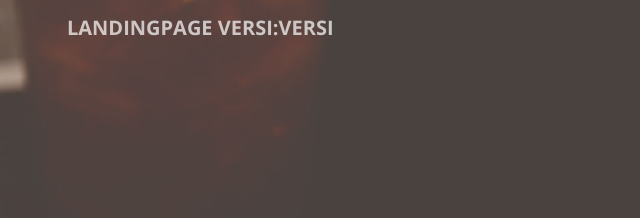
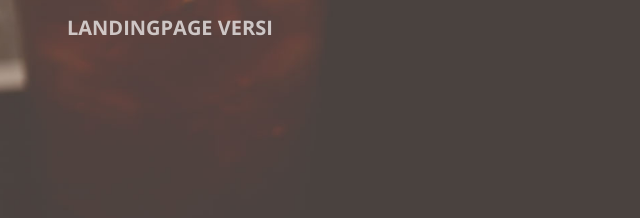
Before and after one commit to indrapurnomo/web-test, a website with bundled scripts: page index.html in a window 1280 px wide. Shown: the top 218 px of the page, 18-658 px from the left. Built offline with nearby package versions, Linux system fonts and the light colour scheme.

Commit message:
Update index.html

```diff
--- a/index.html
+++ b/index.html
@@ -31,7 +31,7 @@
   <!-- Navigation -->
   <nav class="navbar navbar-expand-lg navbar-light fixed-top" id="mainNav">
     <div class="container">
-      <a class="navbar-brand js-scroll-trigger" href="#page-top">Landingpage Versi:versi</a>
+      <a class="navbar-brand js-scroll-trigger" href="#page-top">Landingpage versi</a>
       <button class="navbar-toggler navbar-toggler-right" type="button" data-toggle="collapse" data-target="#navbarResponsive" aria-controls="navbarResponsive" aria-expanded="false" aria-label="Toggle navigation">
         <span class="navbar-toggler-icon"></span>
       </button>
```
